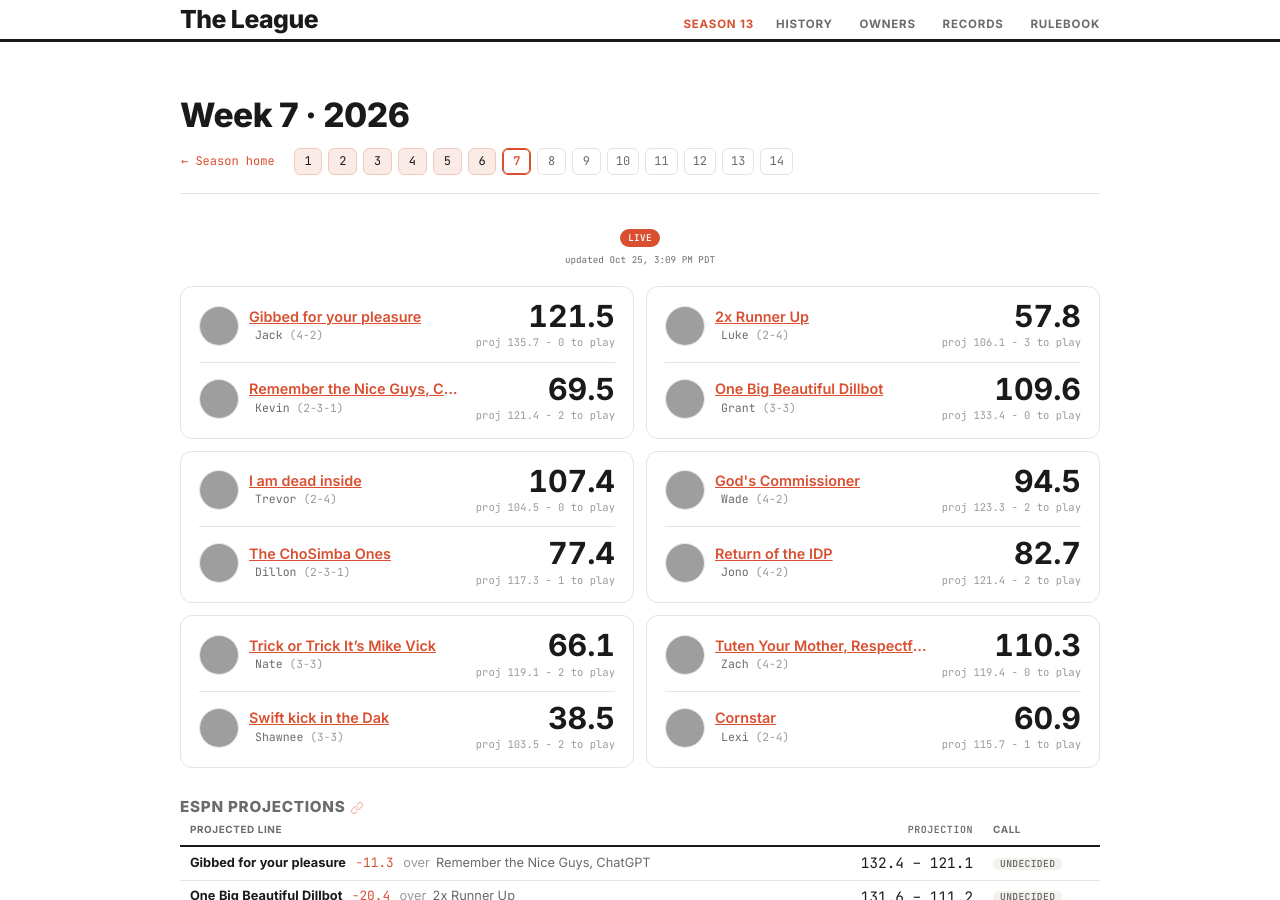
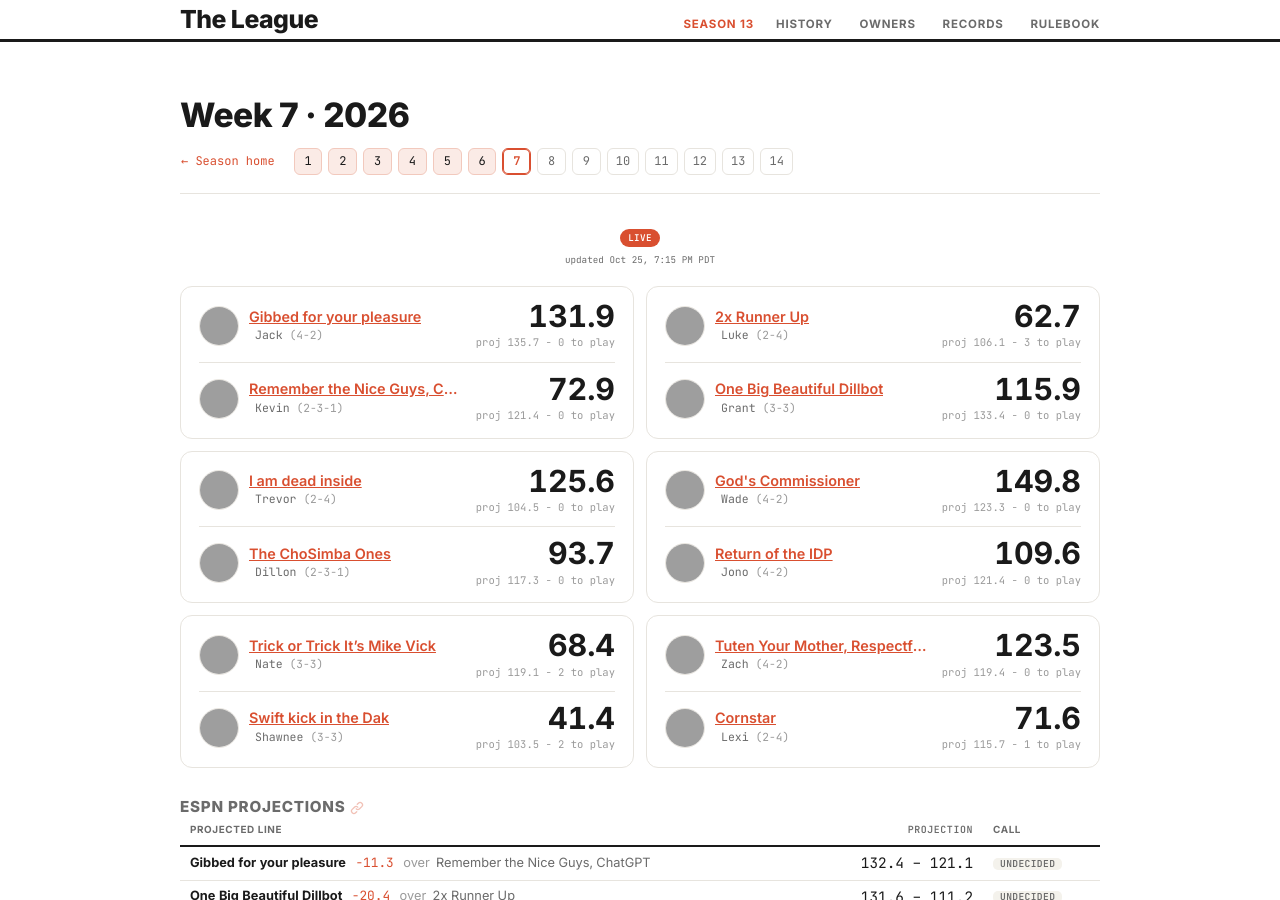
Before and after one commit to dillondrenzek/no-love-in-the-league, a Jekyll site: the page built from docs/seasons/2026/week-7.md, in a window 1280 px wide and 900 px high, cut to the strip 0-900 px from the top of the window. Built offline with Jekyll 4.4.1, drawn with Linux system fonts in a browser that asks for light colours; grey boxes are pictures that could not be loaded.

Commit message:
Daily update: 2026-10-26

```diff
--- a/docs/_data/weeks.yml
+++ b/docs/_data/weeks.yml
@@ -255,7 +255,7 @@
     result: miss
     winner_id: zachzoske
   projected_at: Sep 9, 2026 · 12:14 AM PDT
-  updated_at: Oct 25, 3:09 PM PDT
+  updated_at: Oct 25, 7:15 PM PDT
   current: false
   power:
   - rank: 1
@@ -654,7 +654,7 @@
     result: hit
     winner_id: schirmerj
   projected_at: Sep 17, 2026 · 1:57 PM PDT
-  updated_at: Oct 25, 3:09 PM PDT
+  updated_at: Oct 25, 7:15 PM PDT
   current: false
   power:
   - rank: 1
@@ -1046,7 +1046,7 @@
     result: hit
     winner_id: zachzoske
   projected_at: Sep 24, 2026 · 9:10 AM PDT
-  updated_at: Oct 25, 3:09 PM PDT
+  updated_at: Oct 25, 7:15 PM PDT
   current: false
   power:
   - rank: 1
@@ -1445,7 +1445,7 @@
     result: hit
     winner_id: zachzoske
   projected_at: Oct 1, 2026 · 3:13 PM PDT
-  updated_at: Oct 25, 3:09 PM PDT
+  updated_at: Oct 25, 7:15 PM PDT
   current: false
   power:
   - rank: 1
@@ -1825,7 +1825,7 @@
     result: miss
     winner_id: theoceanpulse
   projected_at: Oct 8, 2026 · 11:06 AM PDT
-  updated_at: Oct 25, 3:09 PM PDT
+  updated_at: Oct 25, 7:15 PM PDT
   current: false
   power:
   - rank: 1
@@ -2205,7 +2205,7 @@
     result: miss
     winner_id: zachzoske
   projected_at: Oct 15, 2026 · 3:56 PM PDT
-  updated_at: Oct 25, 3:09 PM PDT
+  updated_at: Oct 25, 7:15 PM PDT
   current: false
   power:
   - rank: 1
@@ -2344,15 +2344,15 @@
     away_record: 2-3-1
     scored: true
     home_yet: 0
-    away_yet: 2
+    away_yet: 0
     final: false
     live: true
     playoff: false
-    home_score: 121.5
-    away_score: 69.5
+    home_score: 131.9
+    away_score: 72.9
     winner_id: null
     tie: false
-    margin: 52.0
+    margin: 59.0
     home_proj: 135.7
     away_proj: 121.4
   - home_id: lukstein
@@ -2371,11 +2371,11 @@
     final: false
     live: true
     playoff: false
-    home_score: 57.8
-    away_score: 109.6
+    home_score: 62.7
+    away_score: 115.9
     winner_id: null
     tie: false
-    margin: 51.8
+    margin: 53.2
     home_proj: 106.1
     away_proj: 133.4
   - home_id: purpsworth
@@ -2390,15 +2390,15 @@
     away_record: 2-3-1
     scored: true
     home_yet: 0
-    away_yet: 1
+    away_yet: 0
     final: false
     live: true
     playoff: false
-    home_score: 107.4
-    away_score: 77.4
+    home_score: 125.6
+    away_score: 93.7
     winner_id: null
     tie: false
-    margin: 30.0
+    margin: 31.9
     home_proj: 104.5
     away_proj: 117.3
   - home_id: sturmanator15
@@ -2412,16 +2412,16 @@
     home_record: 4-2
     away_record: 4-2
     scored: true
-    home_yet: 2
-    away_yet: 2
+    home_yet: 0
+    away_yet: 0
     final: false
     live: true
     playoff: false
-    home_score: 94.5
-    away_score: 82.7
+    home_score: 149.8
+    away_score: 109.6
     winner_id: null
     tie: false
-    margin: 11.8
+    margin: 40.2
     home_proj: 123.3
     away_proj: 121.4
   - home_id: whowonthelastsuperbowl
@@ -2440,11 +2440,11 @@
     final: false
     live: true
     playoff: false
-    home_score: 66.1
-    away_score: 38.5
+    home_score: 68.4
+    away_score: 41.4
     winner_id: null
     tie: false
-    margin: 27.6
+    margin: 27.0
     home_proj: 119.1
     away_proj: 103.5
   - home_id: zachzoske
@@ -2463,11 +2463,11 @@
     final: false
     live: true
     playoff: false
-    home_score: 110.3
-    away_score: 60.9
+    home_score: 123.5
+    away_score: 71.6
     winner_id: null
     tie: false
-    margin: 49.4
+    margin: 51.9
     home_proj: 119.4
     away_proj: 115.7
   highlights: []
@@ -2563,7 +2563,7 @@
     decided: false
     result: null
   projected_at: Oct 22, 2026 · 11:48 AM PDT
-  updated_at: Oct 25, 3:09 PM PDT
+  updated_at: Oct 25, 7:15 PM PDT
   current: true
   power:
   - rank: 1
@@ -2789,7 +2789,7 @@
   highlights: []
   projections: []
   projected_at: null
-  updated_at: Oct 25, 3:09 PM PDT
+  updated_at: Oct 25, 7:15 PM PDT
   current: false
   power: []
 2026-9:
@@ -2895,7 +2895,7 @@
   highlights: []
   projections: []
   projected_at: null
-  updated_at: Oct 25, 3:09 PM PDT
+  updated_at: Oct 25, 7:15 PM PDT
   current: false
   power: []
 2026-10:
@@ -3001,7 +3001,7 @@
   highlights: []
   projections: []
   projected_at: null
-  updated_at: Oct 25, 3:09 PM PDT
+  updated_at: Oct 25, 7:15 PM PDT
   current: false
   power: []
 2026-11:
@@ -3107,7 +3107,7 @@
   highlights: []
   projections: []
   projected_at: null
-  updated_at: Oct 25, 3:09 PM PDT
+  updated_at: Oct 25, 7:15 PM PDT
   current: false
   power: []
 2026-12:
@@ -3213,7 +3213,7 @@
   highlights: []
   projections: []
   projected_at: null
-  updated_at: Oct 25, 3:09 PM PDT
+  updated_at: Oct 25, 7:15 PM PDT
   current: false
   power: []
 2026-13:
@@ -3319,7 +3319,7 @@
   highlights: []
   projections: []
   projected_at: null
-  updated_at: Oct 25, 3:09 PM PDT
+  updated_at: Oct 25, 7:15 PM PDT
   current: false
   power: []
 2026-14:
@@ -3425,6 +3425,6 @@
   highlights: []
   projections: []
   projected_at: null
-  updated_at: Oct 25, 3:09 PM PDT
+  updated_at: Oct 25, 7:15 PM PDT
   current: false
   power: []
```
Also changed, not shown: data/rosters/2026-week-07.yml (+49 -49 lines), data/seasons/2026.yml (+7 -7 lines).
